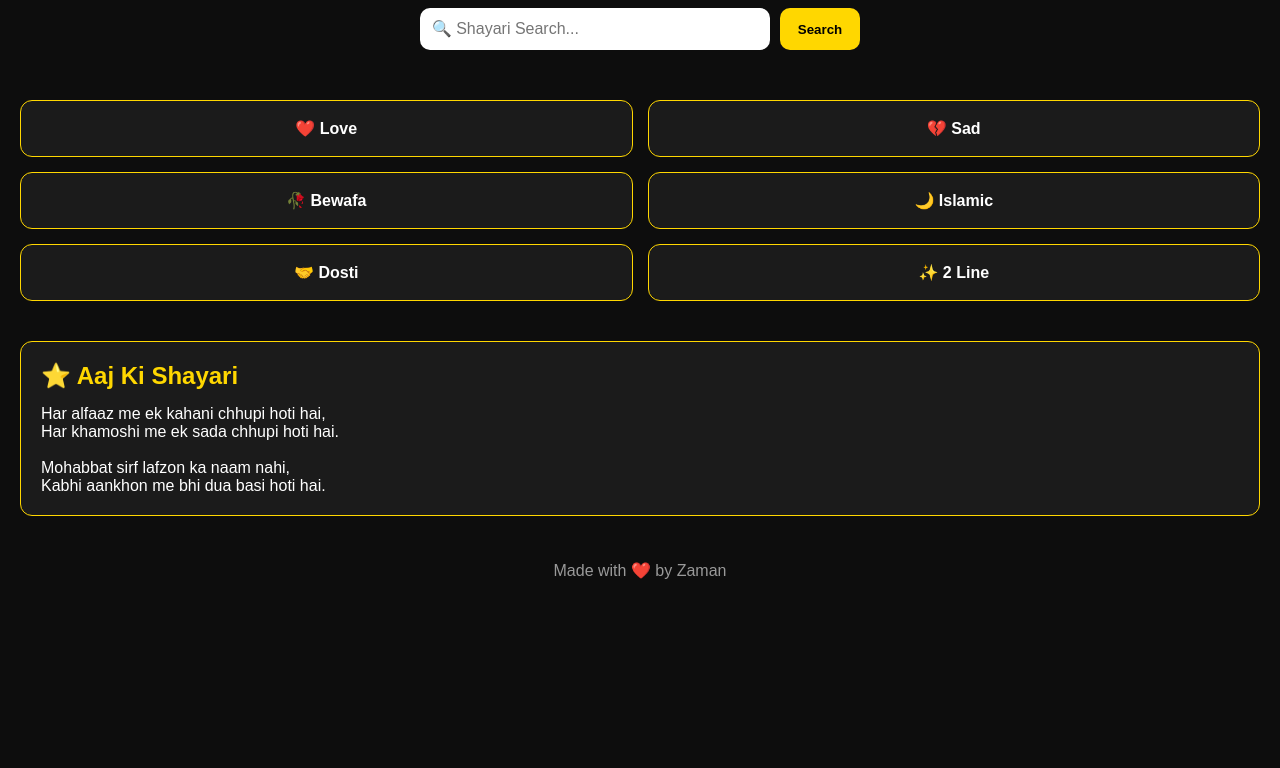
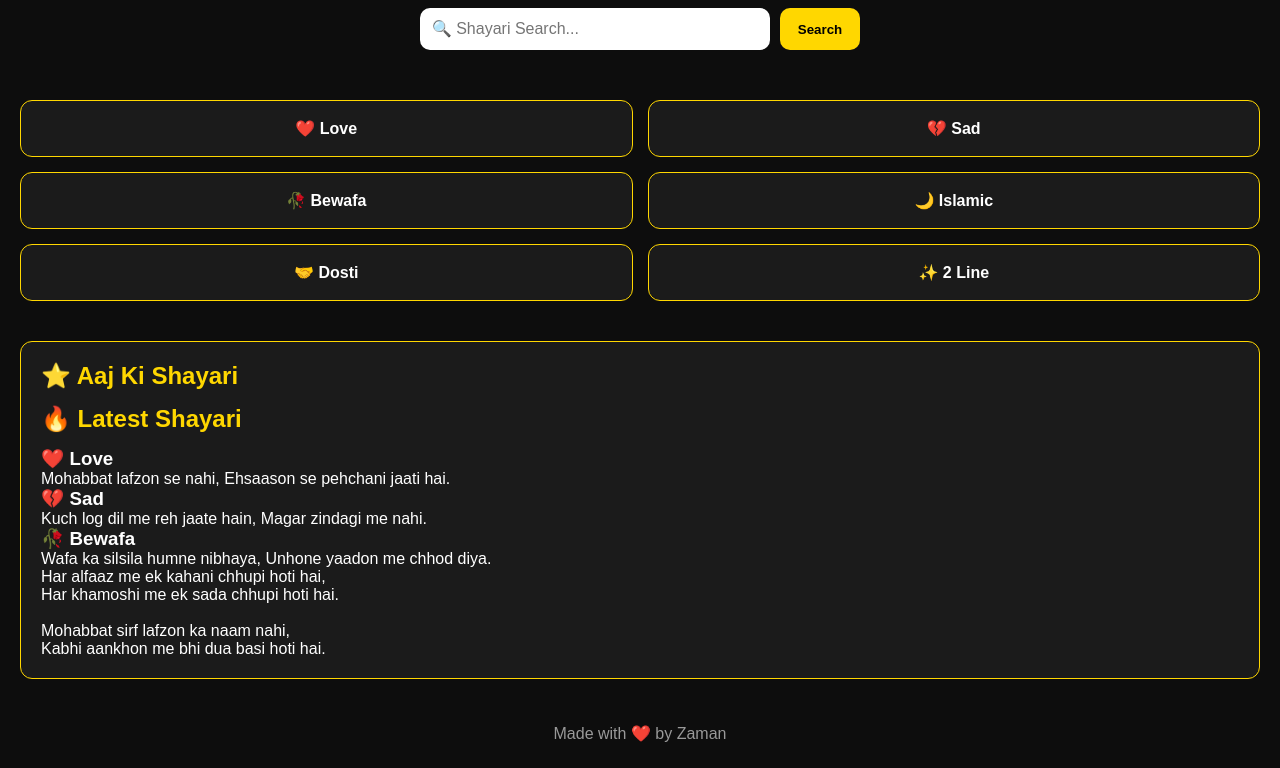
Before and after one commit to Zamanzaidi22/Alfaaz-By-Zaman, a plain HTML site: page index.html in a window 1280 px wide. Shown: the part 934-1702 px from the top of the page. Before the commit the page ends 1539 px from the top, so only its background shows below. Drawn offline with Linux system fonts and the light colour scheme.

Commit message:
Update index.html

```diff
--- a/index.html
+++ b/index.html
@@ -53,7 +53,29 @@
 <section class="shayari" id="today">
 
 <h2>⭐ Aaj Ki Shayari</h2>
+<section class="latest">
 
+<h2>🔥 Latest Shayari</h2>
+
+<div class="card">
+<h3>❤️ Love</h3>
+<p>Mohabbat lafzon se nahi,
+Ehsaason se pehchani jaati hai.</p>
+</div>
+
+<div class="card">
+<h3>💔 Sad</h3>
+<p>Kuch log dil me reh jaate hain,
+Magar zindagi me nahi.</p>
+</div>
+
+<div class="card">
+<h3>🥀 Bewafa</h3>
+<p>Wafa ka silsila humne nibhaya,
+Unhone yaadon me chhod diya.</p>
+</div>
+
+</section>
 <p>
 Har alfaaz me ek kahani chhupi hoti hai,<br>
 Har khamoshi me ek sada chhupi hoti hai.<br><br>
```
